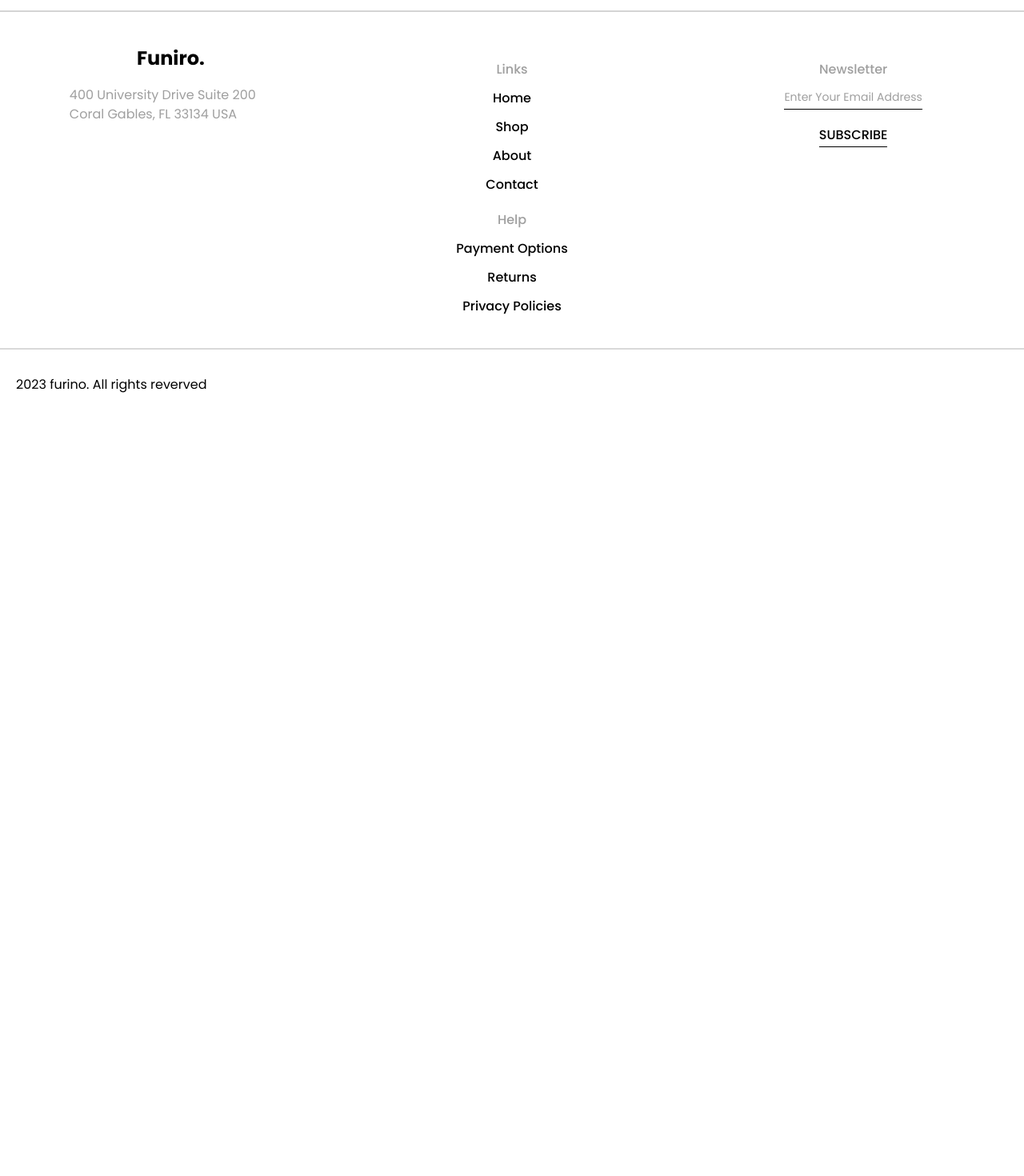
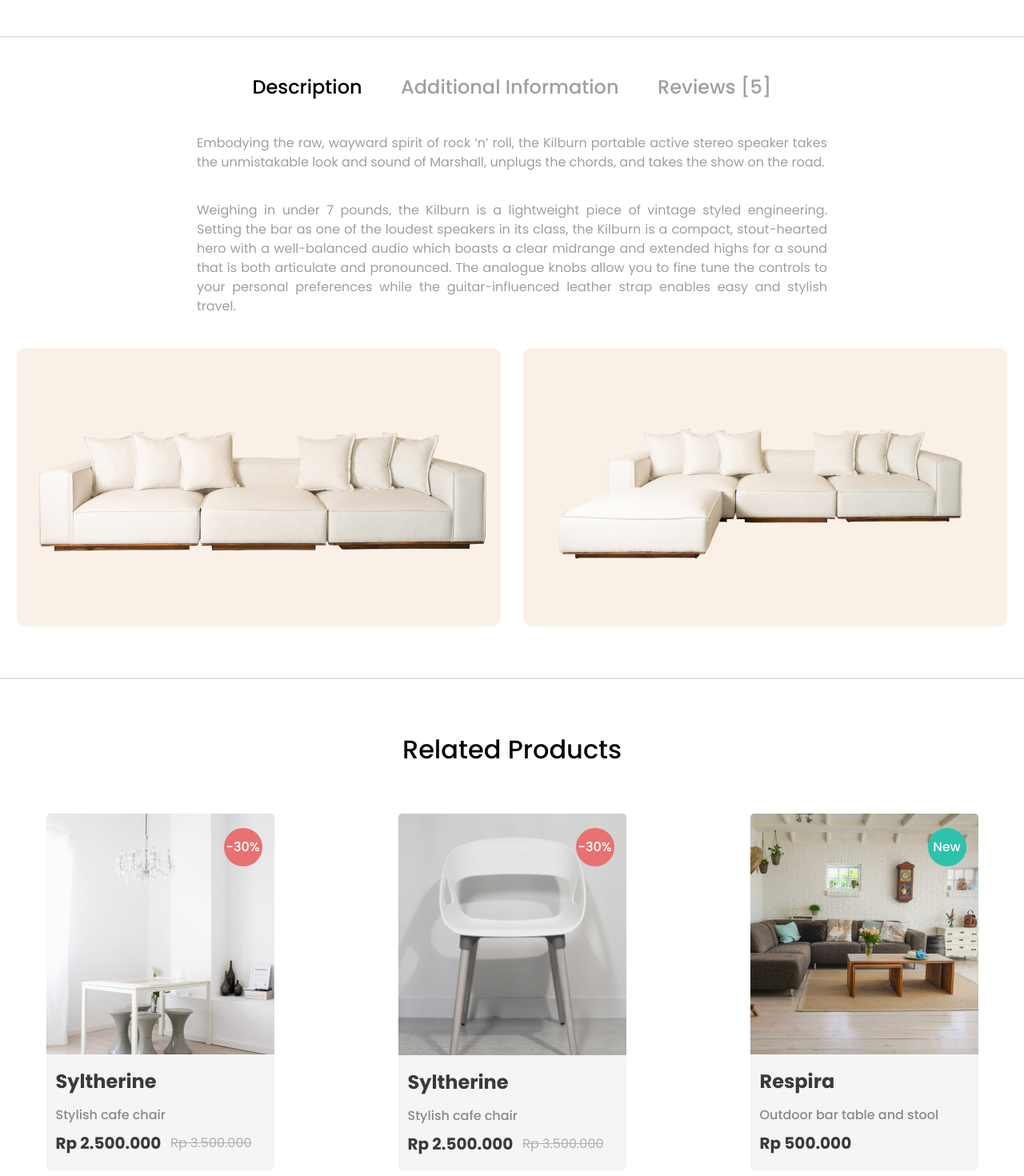
Before and after one commit to mairanoor412/ui-ux-hackathon, a Next.js app: page /single-product in a window 1280 px wide. Shown: the part 980-2450 px from the top of the page at 80% size. Before the commit the page ends 1513 px from the top, so only its background shows below. Built offline with nearby package versions, Linux system fonts and the light colour scheme.

Commit message:
add a console

```diff
--- a/src/app/single-product/page.tsx
+++ b/src/app/single-product/page.tsx
@@ -11,7 +11,7 @@ import { AiFillTwitterCircle } from "react-icons/ai";
 
 const SingleProduct = () => {
     return (
-        <div>
+        <div className="overflow-x-hidden">
             {/* 1st section */}
             {/* container */}
             <div className=" w-auto   bg-[#F9F1E7] ">
@@ -209,6 +209,137 @@ const SingleProduct = () => {
                     </div>
                 </div>
             </div>
+
+
+            {/* 3rd section */}
+            <div>
+                <hr className="border-[1px] border-[1px solid #D9D9D9] my-8"></hr>
+                <div className="flex flex-col md:flex-row md:w-[649px] items-center justify-center md:justify-between mx-auto pt-3">
+                    <p className="text-primary font-[500] text-[24px]"> Description </p>
+                    <p className="text-[#9F9F9F] font-[500] text-[24px]"> Additional Information</p>
+                    <p className="text-[#9F9F9F] font-[500] text-[24px]"> Reviews [5] </p>
+                </div>
+
+                <div className="px-4 sm:px-10 md:px-14 lg:w-[900px] xl:w-[1026px] flex flex-col gap-9 py-10 mx-auto text-justify">
+                    <p className="text-[#9F9F9F] text-[16px]"> Embodying the raw, wayward spirit of rock ‘n’ roll, the Kilburn portable active stereo speaker takes the unmistakable look and sound of Marshall, unplugs the chords, and takes the show on the road. </p>
+                    <p className="text-[#9F9F9F] text-[16px]"> Weighing in under 7 pounds, the Kilburn is a lightweight piece of vintage styled engineering. Setting the bar as one of the loudest speakers in its class, the Kilburn is a compact, stout-hearted hero with a well-balanced audio which boasts a clear midrange and extended highs for a sound that is both articulate and pronounced. The analogue knobs allow you to fine tune the controls to your personal preferences while the guitar-influenced leather strap enables easy and stylish travel.</p>
+                </div>
+            </div>
+
+            <div className="grid grid-cols-1 md:grid-cols-2 gap-7 px-4 sm:px-10 md:px-14 lg:px-5 xl:px-0">
+                <Image src="/image/single-product/Mask group (3).png" alt="image" width={605} height={348} className=" bg-[#F9F1E7]  mx-auto md:mx-0 rounded-[10px] lg:ml-auto" />
+                <Image src="/image/single-product/Mask group (4).png" alt="image" width={605} height={348} className=" bg-[#F9F1E7]  mx-auto md:mx-0 rounded-[10px]" />
+            </div>
+
+            <hr className="border-[1px] border-[1px solid #D9D9D9] my-16"></hr>
+
+            {/* 4th related product section */}
+
+             {/* heading */}
+             <div className="grid grid-cols-1 place-items-center ">
+                <h1 className="text-[22px] sm:text-[25px] md:text-[30px] lg:text-[32px] font-[500] xl:text-[36px] "> Related Products </h1>
+            </div>
+
+            {/* container */}
+            <div  className="xl:w-[1236px] xl:m-auto pt-14">
+                <div className="grid grid-cols-1 justify-items-center gap-10 md:grid-cols-2 lg:grid-cols-3 xl:grid-cols-4 rounded-[5px]">
+
+                    {/* card-1 */}
+
+                    <div className="w-[285px] h-[446px] bg-[#F4F5F7] rounded-[5px]  relative">
+                        <div className="h-[48px] w-[48px] flex items-center justify-center text-[16px] font-[500] text-secondary bg-[#E97171] rounded-full absolute top-[18px] right-[15px] z-20"> -30% </div>
+
+                        <Image src="/image/products/1-image 1.png" alt="image" width={285} height={301} className=" rounded-t-[5px]" />
+                        {/* bottom data */}
+                        <div className=" h-[99px] pl-3 mt-4">
+
+                            <div className="flex flex-col gap-3">
+                                <h1 className="text-[24px] font-[600] text-[#3A3A3A] "> Syltherine </h1>
+                                <p className="text-[16px] font-[500] text-[#898989]"> Stylish cafe chair </p>
+                            </div>
+
+                            <div className="flex flex-row h-[30px] items-center mt-2 gap-3">
+                                <p className="text-[20px] font-[600] text-[#3A3A3A]">Rp 2.500.000 </p>
+                                <p className="text-[16px] text-[#B0B0B0] line-through">Rp 3.500.000</p>
+                            </div>
+
+                        </div>
+                    </div>
+
+
+                    {/* card-2 */}
+                    <div className="w-[285px] h-[446px] bg-[#F4F5F7] rounded-[5px] relative ">
+                        <div className="h-[48px] w-[48px] flex items-center justify-center text-[16px] font-[500] text-secondary bg-[#E97171] rounded-full absolute top-[18px] right-[15px] z-20"> -30% </div>
+
+                        <Image src="/image/products/image 2.png" alt="image" width={285} height={301} className=" rounded-t-[5px]" />
+
+                        {/* bottom data */}
+                        <div className=" h-[99px] pl-3 mt-4 bg-[#F4F5F7]">
+
+                            <div className="flex flex-col gap-3">
+                                <h1 className="text-[24px] font-[600] text-[#3A3A3A] "> Syltherine </h1>
+                                <p className="text-[16px] font-[500] text-[#898989]"> Stylish cafe chair </p>
+                            </div>
+
+                            <div className="flex flex-row h-[30px] items-center mt-2 gap-3">
+                                <p className="text-[20px] font-[600] text-[#3A3A3A]">Rp 2.500.000 </p>
+                                <p className="text-[16px] text-[#B0B0B0] line-through">Rp 3.500.000</p>
+                            </div>
+
+                        </div>
+                    </div>
+
+
+                    {/* card-3 */}
+                    <div className="w-[285px] h-[446px] bg-[#F4F5F7]  rounded-[5px] relative lg:hidden xl:block">
+                        <div className="h-[48px] w-[48px] flex items-center justify-center text-[16px] font-[500] text-secondary bg-[#E97171] rounded-full absolute top-[18px] right-[15px] z-20"> -50% </div>
+                        <Image src="/image/products/3-image 3.png" alt="image" width={285} height={301} className=" rounded-t-[5px]" />
+                        {/* bottom data */}
+                        <div className=" h-[99px] pl-3 mt-4">
+
+                            <div className="flex flex-col gap-3">
+                                <h1 className="text-[24px] font-[600] text-[#3A3A3A] "> Lolito </h1>
+                                <p className="text-[16px] font-[500] text-[#898989]"> Luxury big sofa </p>
+                            </div>
+
+                            <div className="flex flex-row h-[30px] items-center mt-2 gap-3">
+                                <p className="text-[20px] font-[600] text-[#3A3A3A]">Rp 7.000.000 </p>
+                                <p className="text-[16px] text-[#B0B0B0] line-through">Rp 14.000.000</p>
+                            </div>
+
+                        </div>
+                    </div>
+
+
+                    {/* card-4 */}
+                    <div className="w-[285px] h-[446px] bg-[#F4F5F7]  rounded-[5px] relative">
+                        <div className="h-[48px] w-[48px] flex items-center justify-center text-[16px] font-[500] text-secondary bg-[#2EC1AC] rounded-full absolute top-[18px] right-[15px] z-20"> New </div>
+                        <Image src="/image/products/4-image 4.png" alt="image" width={285} height={301} className=" rounded-t-[5px]" />
+                        {/* bottom data */}
+                        <div className=" h-[99px] pl-3 mt-4">
+
+                            <div className="flex flex-col gap-3">
+                                <h1 className="text-[24px] font-[600] text-[#3A3A3A] "> Respira </h1>
+                                <p className="text-[16px] font-[500] text-[#898989]"> Outdoor bar table and stool </p>
+                            </div>
+
+                            <div className="flex flex-row h-[30px] items-center mt-2 gap-3">
+                                <p className="text-[20px] font-[600] text-[#3A3A3A]"> Rp 500.000 </p>
+
+                            </div>
+
+                        </div>
+                    </div>
+
+
+                </div>
+            </div>
+
+            {/* button */}
+            <div className=" flex justify-center mb-24 w-[245px]  border-[1px] border-[#B88E2F]  rounded-[5px] m-auto my-10">
+                <button className="w-[245px] py-[12px] text-[16px] font-[600] text-[#B88E2F]"> Show More</button>
+            </div>
+
         </div>
     )
 }
```
Also changed, not shown: public/image/single-product/Mask group (3).png (added), public/image/single-product/Mask group (4).png (added).
